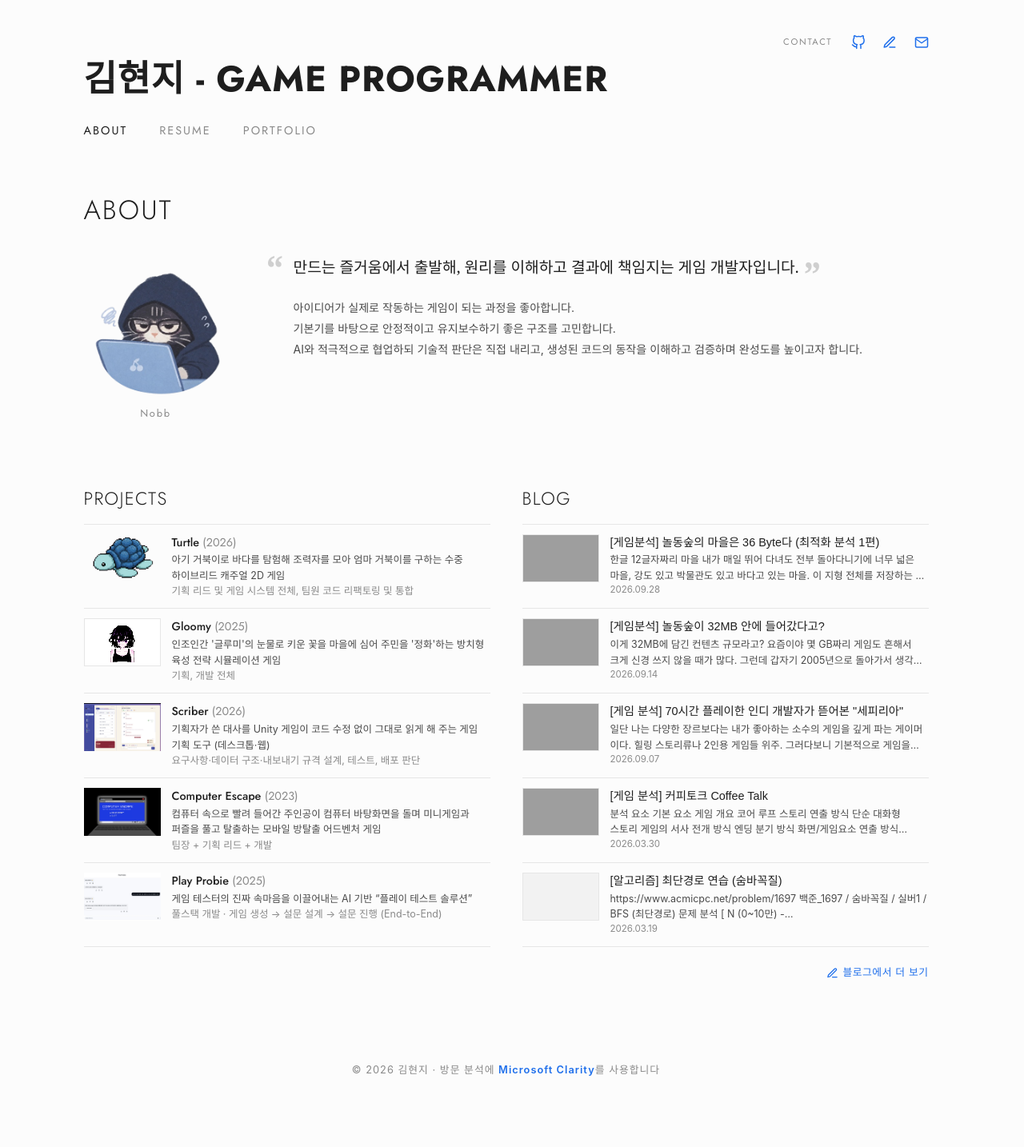
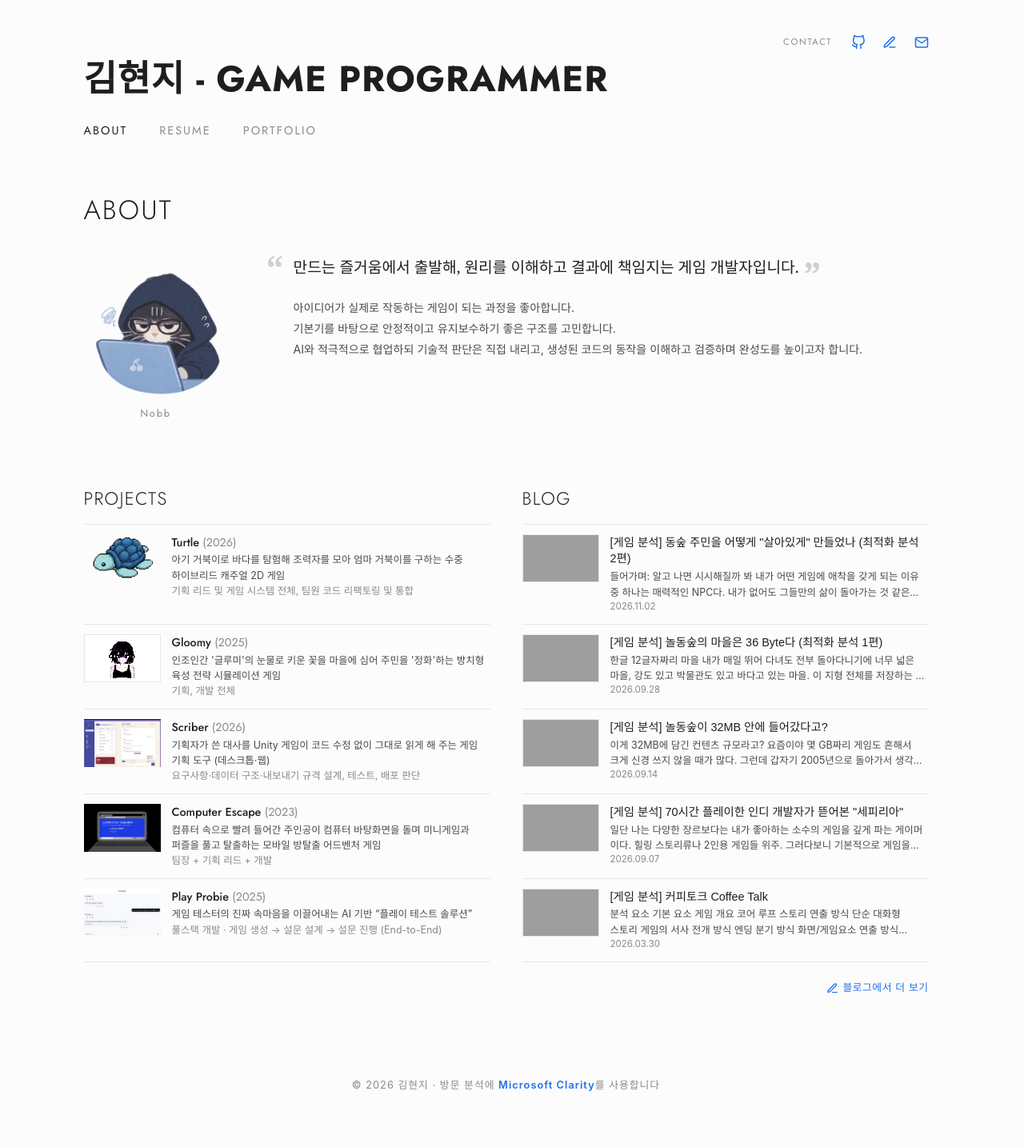
Before and after one commit to HelloNobb/HelloNobb.github.io, a Jekyll site: the page built from index.html, in a window 1280 px wide. Shown: the whole page at 80% size. Built offline with Jekyll 4.4.1, drawn with Linux system fonts in a browser that asks for light colours; some web fonts are replaced; grey boxes are pictures that could not be loaded.

Commit message:
Update blog posts

```diff
--- a/_data/blog.json
+++ b/_data/blog.json
@@ -1,13 +1,20 @@
 [
   {
-    "title": "[게임분석] 놀동숲의 마을은 36 Byte다 (최적화 분석 1편)",
+    "title": "[게임 분석] 동숲 주민을 어떻게 \"살아있게\" 만들었나 (최적화 분석 2편)",
+    "url": "https://nobbs-it-study.tistory.com/entry/%EA%B2%8C%EC%9E%84-%EB%B6%84%EC%84%9D-%EB%8F%99%EC%88%B2-%EC%A3%BC%EB%AF%BC%EC%9D%84-%EC%96%B4%EB%96%BB%EA%B2%8C-%EC%82%B4%EC%95%84%EC%9E%88%EA%B2%8C-%EB%A7%8C%EB%93%A4%EC%97%88%EB%82%98-%EC%B5%9C%EC%A0%81%ED%99%94-%EB%B6%84%EC%84%9D-2%ED%8E%B8",
+    "date": "2026-11-02",
+    "summary": "들어가며: 알고 나면 시시해질까 봐 내가 어떤 게임에 애착을 갖게 되는 이유 중 하나는 매력적인 NPC다. 내가 없어도 그들만의 삶이 돌아가는 것 같은 느낌을 주…",
+    "thumb": "https://blog.kakaocdn.net/dn/MDVqb/dJMcahfxZxQ/TFcxxYy1DvDVLeUfB6o4G0/img.png"
+  },
+  {
+    "title": "[게임 분석] 놀동숲의 마을은 36 Byte다 (최적화 분석 1편)",
     "url": "https://nobbs-it-study.tistory.com/entry/%EA%B2%8C%EC%9E%84%EB%B6%84%EC%84%9D-%EB%86%80%EB%8F%99%EC%88%B2%EC%9D%98-%EB%A7%88%EC%9D%84%EC%9D%80-36-Byte%EB%8B%A4-%EC%B5%9C%EC%A0%81%ED%99%94-%EB%B6%84%EC%84%9D-1%ED%8E%B8",
     "date": "2026-09-28",
     "summary": "한글 12글자짜리 마을 내가 매일 뛰어 다녀도 전부 돌아다니기에 너무 넓은 마을, 강도 있고 박물관도 있고 바다고 있는 마을. 이 지형 전체를 저장하는 데 36바…",
     "thumb": "https://blog.kakaocdn.net/dn/QHJFe/dJMcagN3CmW/MUeOfVCnMt5OlhZnqFBAT0/img.png"
   },
   {
-    "title": "[게임분석] 놀동숲이 32MB 안에 들어갔다고?",
+    "title": "[게임 분석] 놀동숲이 32MB 안에 들어갔다고?",
     "url": "https://nobbs-it-study.tistory.com/entry/%EA%B2%8C%EC%9E%84%EB%B6%84%EC%84%9D-%EB%86%80%EB%8F%99%EC%88%B2%EC%9D%B4-32MB-%EC%95%88%EC%97%90-%EB%93%A4%EC%96%B4%EA%B0%94%EB%8B%A4%EA%B3%A0",
     "date": "2026-09-14",
     "summary": "이게 32MB에 담긴 컨텐츠 규모라고? 요즘이야 몇 GB짜리 게임도 흔해서 크게 신경 쓰지 않을 때가 많다. 그런데 갑자기 2005년으로 돌아가서 생각해 보면 이…",
@@ -26,12 +33,5 @@
     "date": "2026-03-30",
     "summary": "분석 요소 기본 요소 게임 개요 코어 루프 스토리 연출 방식 단순 대화형 스토리 게임의 서사 전개 방식 엔딩 분기 방식 화면/게임요소 연출 방식 지루하지 않게 하…",
     "thumb": "https://blog.kakaocdn.net/dn/1YIqV/dJMcaaY2BMB/CkdWtNPbAC37KJdM93tTS0/img.png"
-  },
-  {
-    "title": "[알고리즘] 최단경로 연습 (숨바꼭질)",
-    "url": "https://nobbs-it-study.tistory.com/entry/%EC%95%8C%EA%B3%A0%EB%A6%AC%EC%A6%98-%EC%B5%9C%EB%8B%A8%EA%B2%BD%EB%A1%9C-%EC%97%B0%EC%8A%B5-%EC%88%A8%EB%B0%94%EA%BC%AD%EC%A7%88",
-    "date": "2026-03-19",
-    "summary": "https://www.acmicpc.net/problem/1697 백준_1697 / 숨바꼭질 / 실버1 / BFS (최단경로) 문제 분석 [ N (0~10만) -…",
-    "thumb": ""
   }
 ]
```
